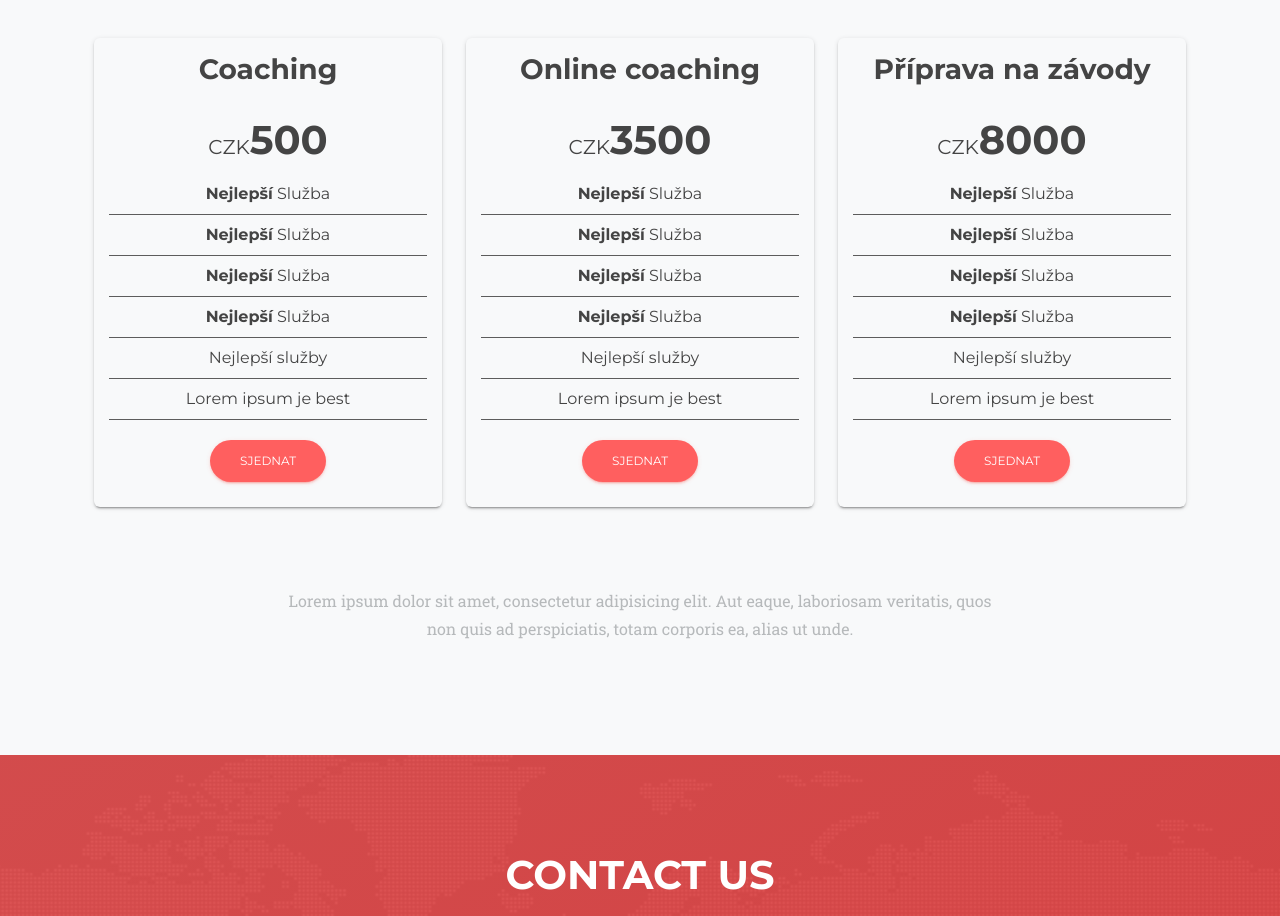
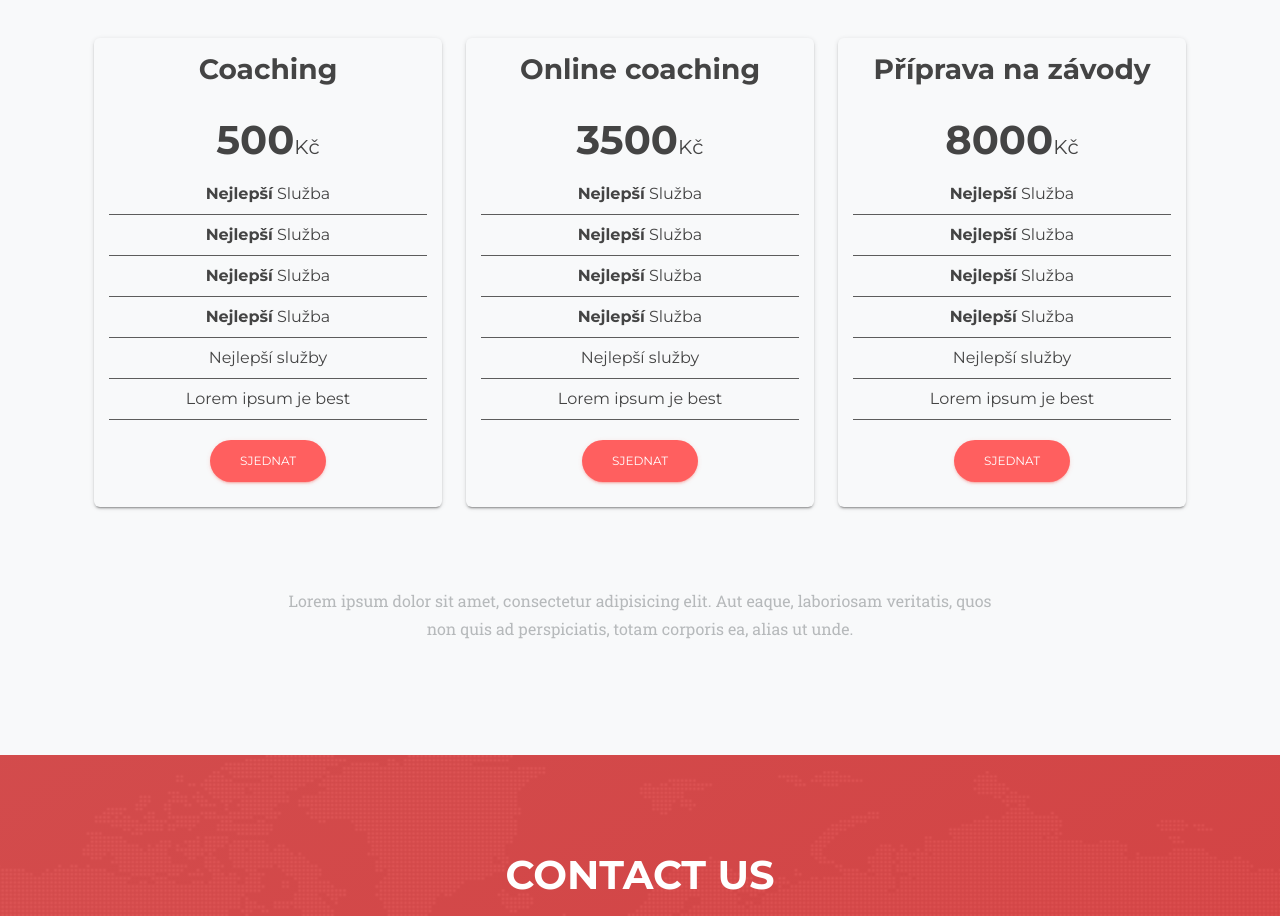
Before and after one commit to Exogitaris/fitness_coach, a Vue app: page / in a window 1280 px wide. Shown: the part 3360-4276 px from the top of the page. Built offline with nearby package versions, Linux system fonts and the light colour scheme; a web font is replaced by a local one.

Commit message:
pricing update

```diff
--- a/src/components/Pricing.vue
+++ b/src/components/Pricing.vue
@@ -13,7 +13,7 @@
                                 <div class="bs bs-pricing" @mouseenter="firstEnable" @mouseleave="firstDisable" :class="{'bg-danger': this.firstToggled}">
                                     <div class="cotent">
                                         <h3 class="category">Coaching</h3>
-                                        <h1 class="bs-caption"><small style="font-size: 20px">CZK</small>500</h1>
+                                        <h1 class="bs-caption">500<small style="font-size: 20px">Kč</small></h1>
                                         <ul>
                                             <li><b>Nejlepší</b> Služba</li>
                                             <li><b>Nejlepší</b> Služba</li>
@@ -31,7 +31,7 @@
                                 <div class="bs bs-pricing" @mouseenter="secondEnable" @mouseleave="secondDisable" :class="{'bg-danger': this.secondToggled}">
                                     <div class="cotent">
                                         <h3 class="category">Online coaching</h3>
-                                        <h1 class="bs-caption"><small style="font-size: 20px">CZK</small>3500</h1>
+                                        <h1 class="bs-caption">3500<small style="font-size: 20px">Kč</small></h1>
                                         <ul>
                                             <li><b>Nejlepší</b> Služba</li>
                                             <li><b>Nejlepší</b> Služba</li>
@@ -48,7 +48,7 @@
                                 <div class="bs bs-pricing" @mouseenter="thirdEnable" @mouseleave="thirdDisable" :class="{'bg-danger': this.thirdToggled}">
                                     <div class="cotent">
                                         <h3 class="category">Příprava na závody</h3>
-                                        <h1 class="bs-caption"><small style="font-size: 20px">CZK</small>8000</h1>
+                                        <h1 class="bs-caption">8000<small style="font-size: 20px">Kč</small></h1>
                                         <ul>
                                             <li><b>Nejlepší</b> Služba</li>
                                             <li><b>Nejlepší</b> Služba</li>
```
